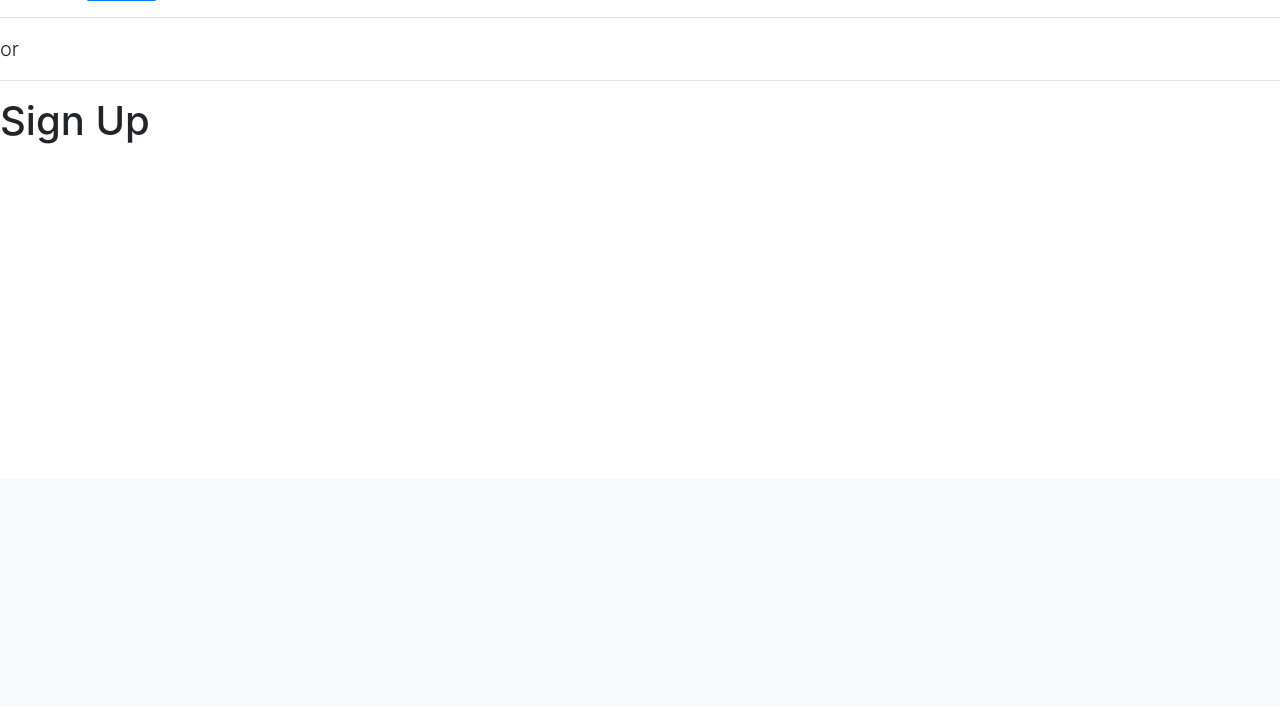
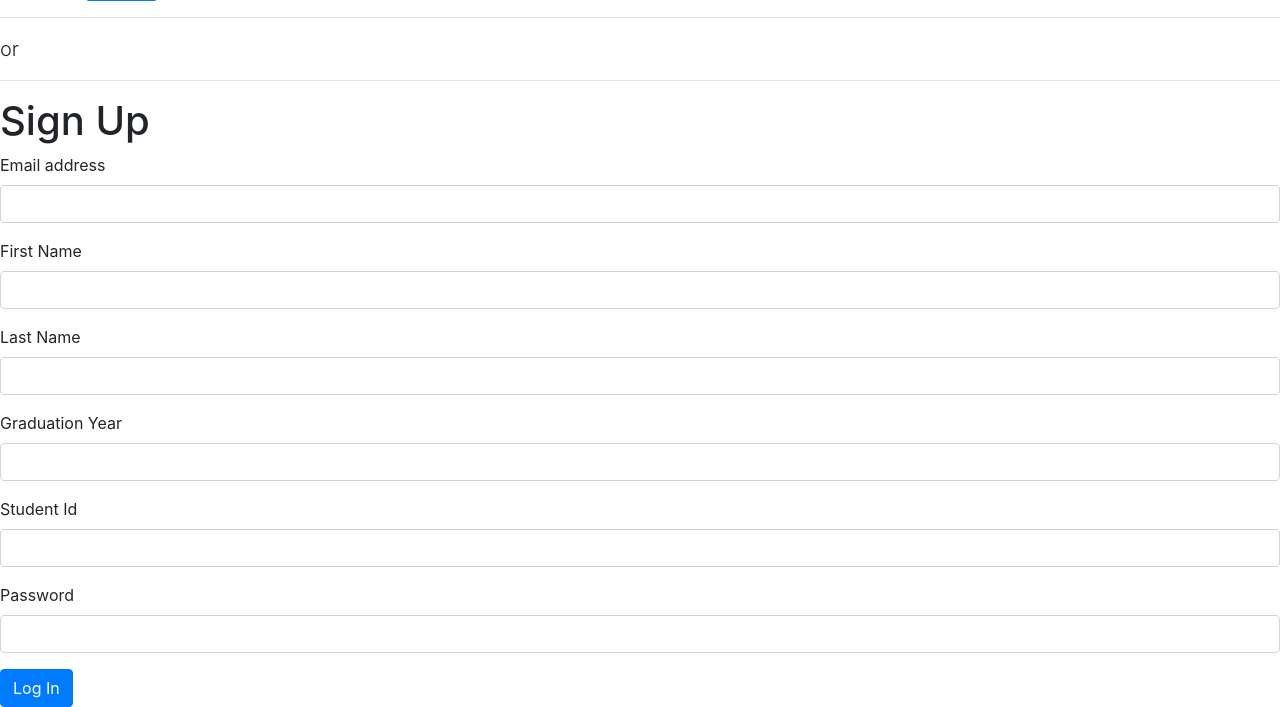
Before and after one commit to itsjstr/TSAWebApp, a PHP site: page / in a window 1280 px wide. Shown: the part 321-1028 px from the top of the page. Before the commit the page ends 465 px from the top, so only its background shows below. Run offline with PHP 8.4, Linux system fonts and the light colour scheme.

Commit message:
Update index.php

```diff
--- a/index.php
+++ b/index.php
@@ -49,7 +49,33 @@
     <p class="lead">or</p>
     <hr/>
     <h1>Sign Up</h1>
-
+    <form>
+      <div class="form-group">
+        <label for="exampleInputEmail1">Email address</label>
+        <input name="email" type="email" class="form-control" id="exampleInputEmail1" aria-describedby="emailHelp">
+      </div>
+      <div class="form-group">
+        <label for="exampleInputFirst">First Name</label>
+        <input name="first" type="text" class="form-control" id="exampleInputFirst" aria-describedby="emailHelp">
+      </div>
+      <div class="form-group">
+        <label for="exampleInputLast">Last Name</label>
+        <input name="last" type="text" class="form-control" id="exampleInputLast" aria-describedby="emailHelp">
+      </div>
+      <div class="form-group">
+        <label for="exampleInputGrad">Graduation Year</label>
+        <input name="last" type="text" class="form-control" id="exampleInputGrad" aria-describedby="emailHelp">
+      </div>
+      <div class="form-group">
+        <label for="exampleInputId">Student Id</label>
+        <input name="last" type="text" class="form-control" id="exampleInputId" aria-describedby="emailHelp">
+      </div>
+      <div class="form-group">
+        <label for="exampleInputPassword1">Password</label>
+        <input name="password" type="password" class="form-control" id="exampleInputPassword1">
+      </div>
+      <button type="submit" class="btn btn-primary">Log In</button>
+    </form>
 
     <script src="https://code.jquery.com/jquery-3.5.1.slim.min.js" integrity="sha384-DfXdz2htPH0lsSSs5nCTpuj/zy4C+OGpamoFVy38MVBnE+IbbVYUew+OrCXaRkfj" crossorigin="anonymous"></script>
     <script src="https://cdn.jsdelivr.net/npm/popper.js@1.16.1/dist/umd/popper.min.js" integrity="sha384-9/reFTGAW83EW2RDu2S0VKaIzap3H66lZH81PoYlFhbGU+6BZp6G7niu735Sk7lN" crossorigin="anonymous"></script>
```
